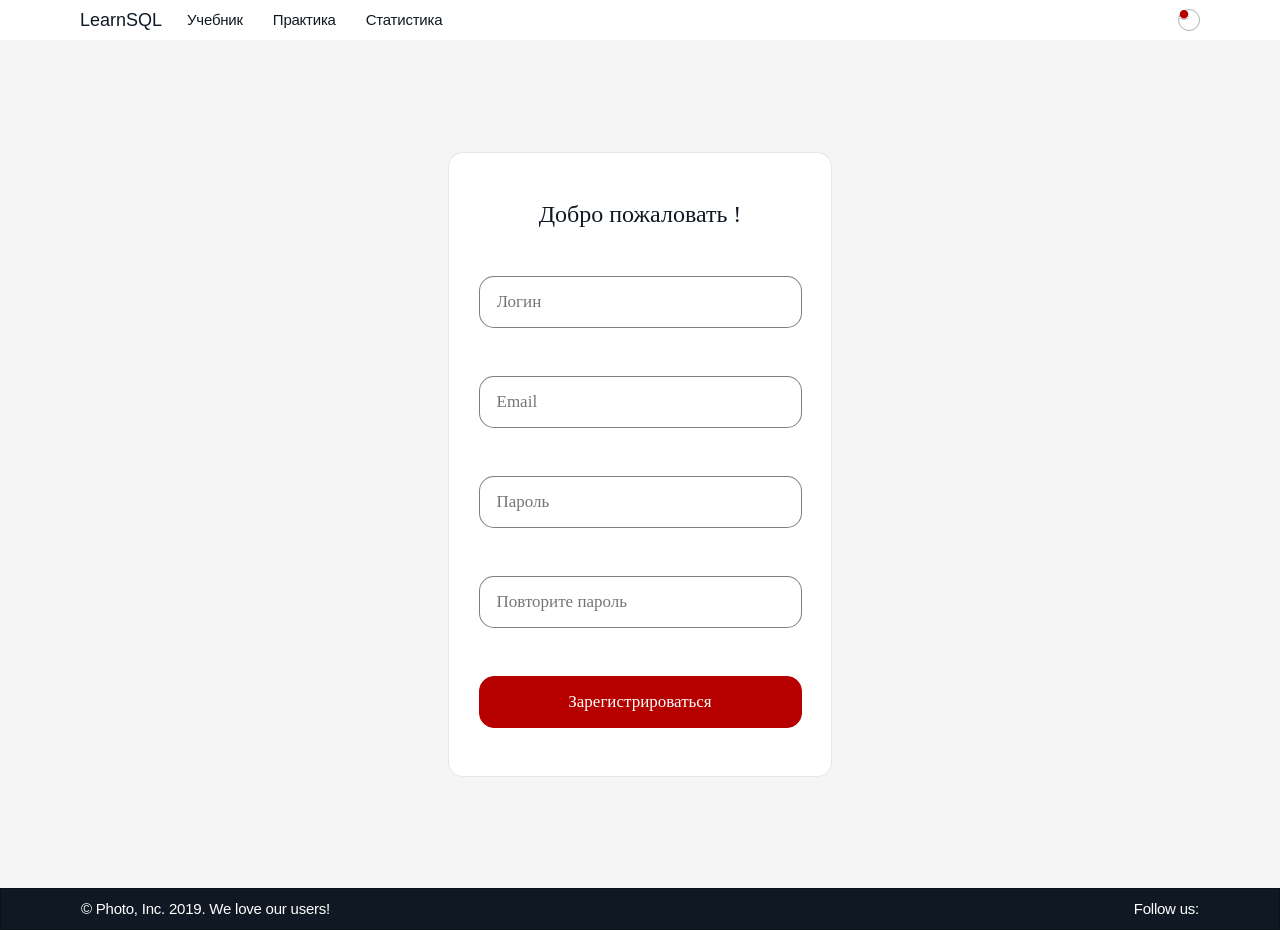
After one commit to ElizavetaRykova/learnsql, a Django app: page /signup/ in a window 1280 px wide. The commit adds this page. Run offline with Django 4.2, Linux system fonts and the light colour scheme; style sheets or scripts are compiled from the project's sources; some libraries are stand-ins or nearby versions; some web fonts are replaced.

Commit message:
Add HTML template for registration page

```diff
--- a/general/static/css/main.scss
+++ b/general/static/css/main.scss
@@ -160,6 +160,7 @@ main{
 @import "layout/footer";
 //pages
 @import "pages/signin";
+@import "pages/signup";
 //themes
 
 //vendors
--- /dev/null
+++ b/general/static/css/pages/signup.scss
@@ -0,0 +1,112 @@
+.signup {
+    display: flex;
+    justify-content: center;
+    height: 100vh;
+    align-items: center;
+    &__form {
+        display: flex;
+        padding: 48px 30px;
+        flex-direction: column;
+        justify-content: center;
+        align-items: center;
+        gap: 48px;
+        width:384px;
+        border-radius: 15px;
+        border: 1px solid rgba(16, 25, 35, 0.10);
+        background: #FFF;
+    }
+    &__text-welcom {
+        color: #101923;
+        font-family: Montserrat;
+        font-size: 24px;
+        font-style: normal;
+        font-weight: 300;
+        line-height: normal;
+    }
+}
+
+
+.input-login{
+    margin-bottom: 48px;
+    padding: 14px 17px;
+    width: 323px;
+    height: 52px;
+    border-radius: 15px;
+    border: 1px solid rgba(0, 0, 0, 0.50);
+    color: rgba(0, 0, 0, 0.50);
+    font-family: Montserrat;
+    font-size: 17px;
+    font-style: normal;
+    font-weight: 400;
+    line-height: normal;
+    outline: none;
+}
+
+.input-login:focus{
+    color: #101923;
+    border: 1px solid #780000;
+}
+
+.input-password{
+    margin-bottom: 48px;
+    padding: 14px 17px;
+    width: 323px;
+    height: 52px;
+    border-radius: 15px;
+    border: 1px solid rgba(0, 0, 0, 0.50);
+    color: rgba(0, 0, 0, 0.50);
+    font-family: Montserrat;
+    font-size: 17px;
+    font-style: normal;
+    font-weight: 400;
+    line-height: normal;
+    outline: none;
+}
+
+.input-password:focus{
+    color: #101923;
+    border: 1px solid #780000;
+}
+
+.input-email{
+    margin-bottom: 48px;
+    padding: 14px 17px;
+    width: 323px;
+    height: 52px;
+    border-radius: 15px;
+    border: 1px solid rgba(0, 0, 0, 0.50);
+    color: rgba(0, 0, 0, 0.50);
+    font-family: Montserrat;
+    font-size: 17px;
+    font-style: normal;
+    font-weight: 400;
+    line-height: normal;
+    outline: none;
+}
+
+.input-email:focus{
+    color: #101923;
+    border: 1px solid #780000;
+}
+
+.enter-button{
+    display: flex;
+    width: 323px;
+    height: 52px;
+    justify-content: center;
+    align-items: center;
+    border-radius: 15px;
+    border: 1px solid #B60000;
+    background: #B60000;
+    color: #FFF;
+    text-align: center;
+    font-family: Montserrat;
+    font-size: 17px;
+    font-style: normal;
+    font-weight: 500;
+    line-height: normal;
+}
+.enter-button:hover{
+    background: #780000;
+    border: 1px solid #780000;
+}
--- a/general/templates/signin.html
+++ b/general/templates/signin.html
@@ -21,7 +21,7 @@
                 <div class="signin__forgot">
                     <a href="#" class="signin__forgot-password">Забыл пароль</a>
                     <hr />
-                    <a href="#" class="signin__signup">Зарегистрироваться</a>
+                    <a href="{% url 'signup' %}" class="signin__signup">Зарегистрироваться</a>
                 </div>
             </div>
         </div>
--- /dev/null
+++ b/general/templates/signup.html
@@ -0,0 +1,28 @@
+{% extends 'head.html' %}
+
+{% load static %}
+
+{% block title%}
+    signup
+{% endblock %}
+
+{% block content %}
+<div class="wrapper">
+    {% include 'header.html' %}
+    <main>
+        <div class="signup">
+            <div class="signup__form">
+                <div class="signup__text-welcom">Добро пожаловать !</div>
+                <form>
+                    <input placeholder="Логин" type="text" class="input-login">
+                    <input placeholder="Email" type="text" class="input-email">
+                    <input placeholder="Пароль" type="password" class="input-password">
+                    <input placeholder="Повторите пароль" type="password" class="input-password">
+                    <button type="submit" class="enter-button">Зарегистрироваться</button>
+                </form>
+            </div>
+        </div>
+    </main>
+    {% include 'footer.html' %}
+</div>
+{% endblock %}
--- a/general/urls.py
+++ b/general/urls.py
@@ -4,4 +4,5 @@ from . import views
 
 urlpatterns = [
     path('', views.get_signin, name='get_signin'),
+    path('signup/', views.get_signup, name='signup'),
 ]
--- a/general/views.py
+++ b/general/views.py
@@ -1,5 +1,9 @@
 from django.shortcuts import render
 
-# Отрисовка HTML-шаблона страницы регистрации
+# Отрисовка HTML-шаблона страницы входа
 def get_signin(request):
     return render(request, 'signin.html')
+
+# Отрисовка HTML-шаблона страницы регистрации
+def get_signup(request):
+    return render(request, 'signup.html')
```
